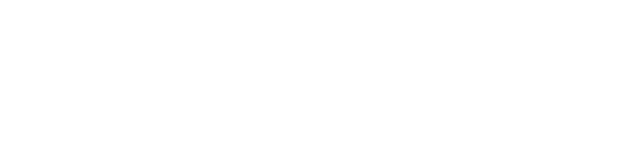
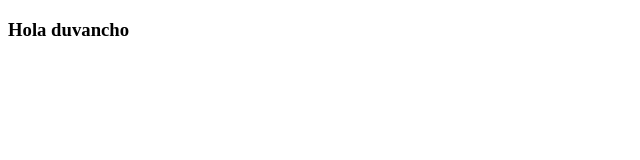
Before and after one commit to iDuvancho303/code_wars, a plain HTML site: page index.html in a window 1280 px wide. Shown: the whole page, without its empty margins (0-640 px from the left). Drawn offline with Linux system fonts and the light colour scheme.

Commit message:
adding more code

```diff
--- a/index.html
+++ b/index.html
@@ -8,6 +8,6 @@
     <script type="text/javascript" src="./app.js"></script>
 </head>
 <body>
-
+    <h3>Hola duvancho</h3>
 </body>
 </html>
```
